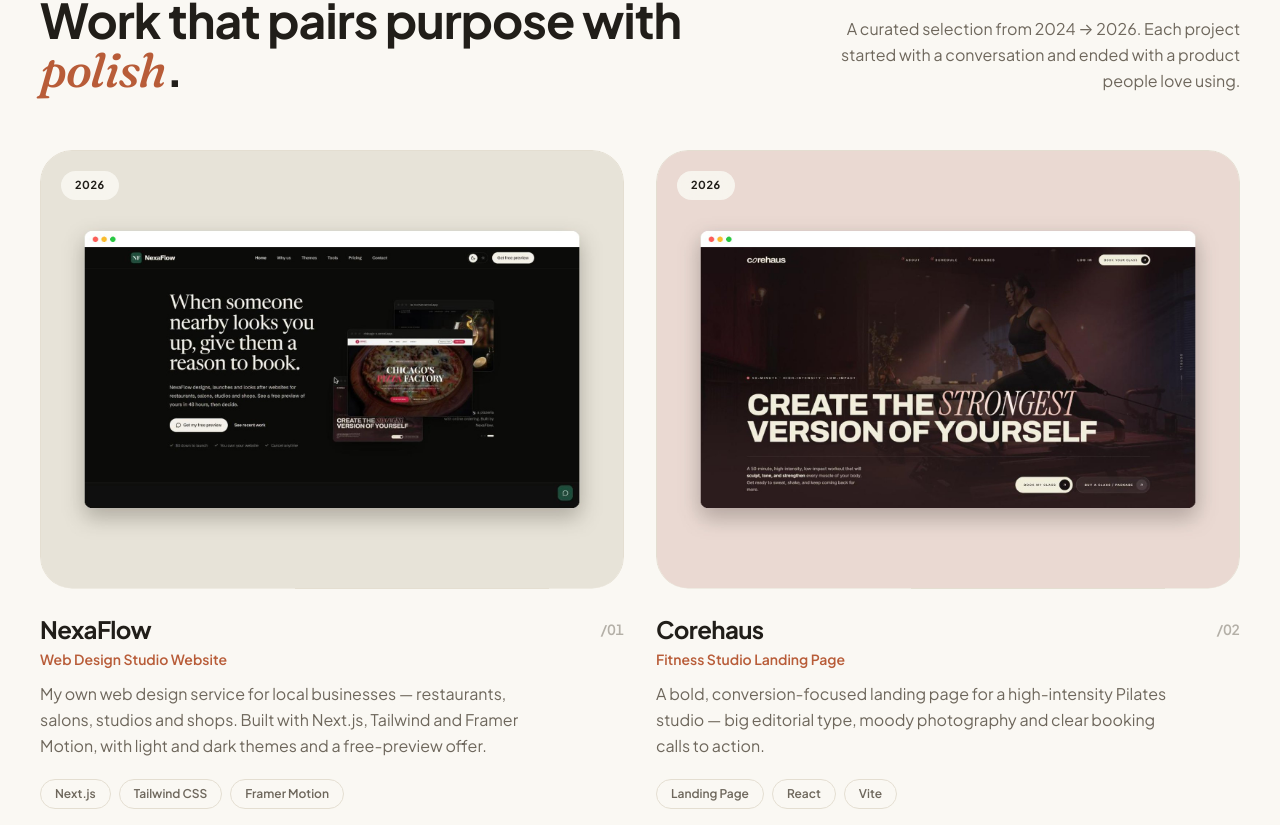
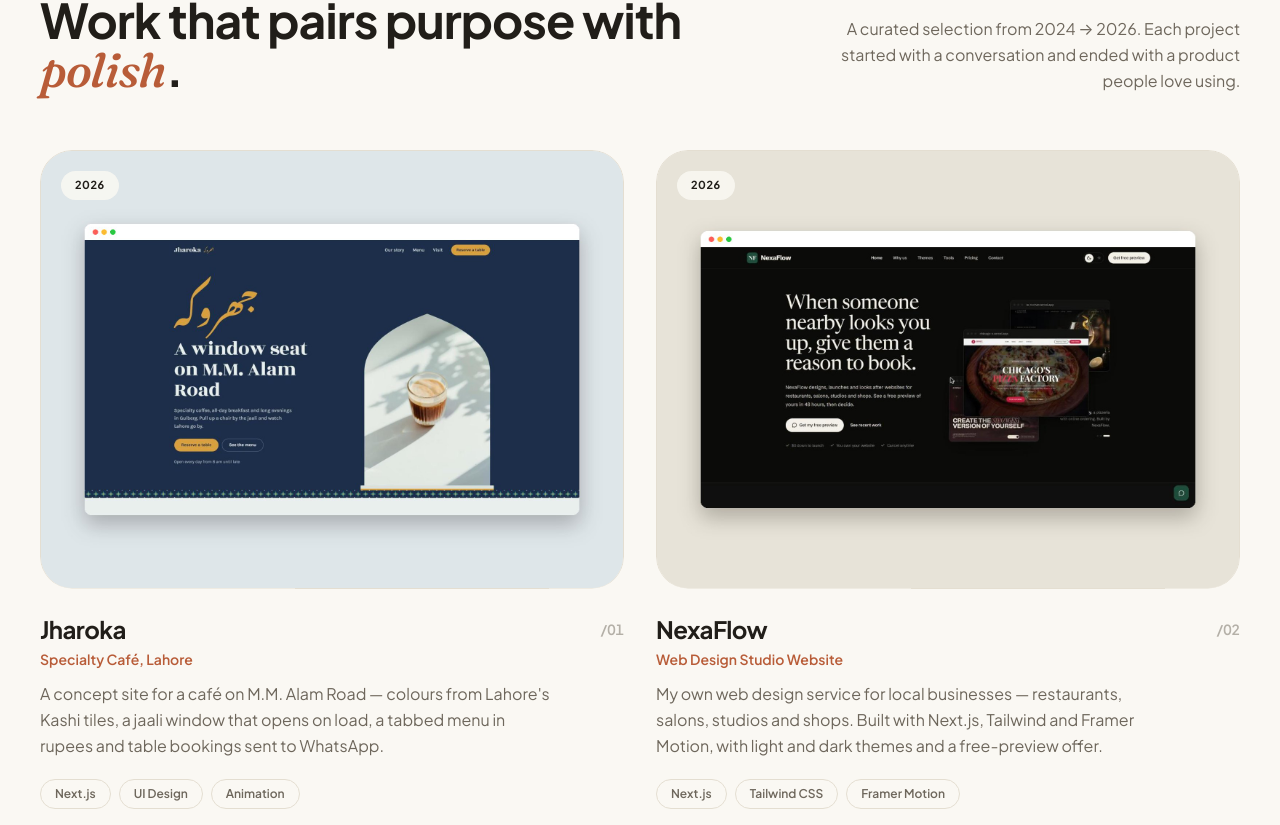
Before and after one commit to Awaiz11/Portfolio, a React (Vite) app: page / in a window 1280 px wide. Shown: the part 3555-4380 px from the top of the page. Built offline with nearby package versions, Linux system fonts and the light colour scheme.

Commit message:
Add Jharoka cafe project

```diff
--- a/src/components/Projects.tsx
+++ b/src/components/Projects.tsx
@@ -3,6 +3,17 @@ import Reveal from "./Reveal";
 import SectionLabel from "./SectionLabel";
 
 const projects = [
+  {
+    title: "Jharoka",
+    subtitle: "Specialty Café, Lahore",
+    year: "2026",
+    image: "/images/project-jharoka.jpg",
+    alt: "Jharoka café website with an arched window and Urdu title",
+    description:
+      "A concept site for a café on M.M. Alam Road — colours from Lahore's Kashi tiles, a jaali window that opens on load, a tabbed menu in rupees and table bookings sent to WhatsApp.",
+    tags: ["Next.js", "UI Design", "Animation"],
+    link: "https://jharoka-cafe.vercel.app/",
+  },
   {
     title: "NexaFlow",
     subtitle: "Web Design Studio Website",
```
